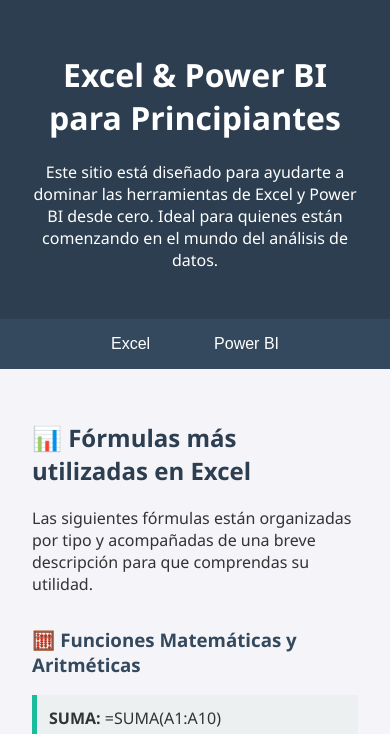
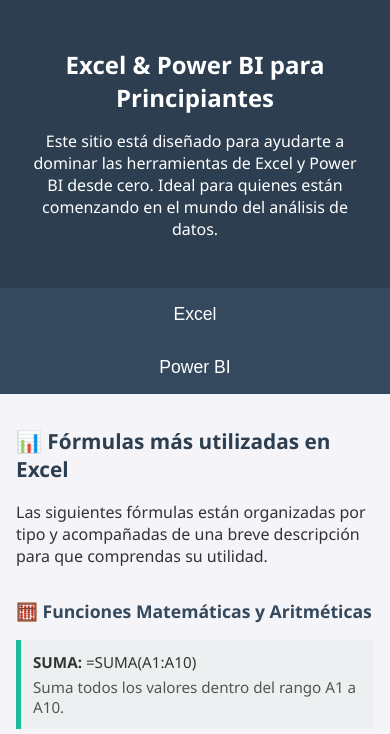
Before and after one commit to edumty/excel-powerbimty, a plain HTML site: page index.html in a window 390 px wide. Shown: the top 734 px of the page. Drawn offline with Linux system fonts and the light colour scheme.

Commit message:
Update index.html

```diff
--- a/index.html
+++ b/index.html
@@ -85,6 +85,42 @@
       from { opacity: 0; transform: translateY(10px); }
       to { opacity: 1; transform: translateY(0); }
     }
+
+@media (max-width: 600px) {
+  nav {
+    flex-direction: column;
+  }
+
+  nav button {
+    width: 100%;
+    text-align: center;
+    padding: 1rem;
+    font-size: 1.1rem;
+  }
+
+  .section {
+    padding: 1rem;
+  }
+
+  h1 {
+    font-size: 1.5rem;
+  }
+
+  h2 {
+    font-size: 1.3rem;
+  }
+
+  h3 {
+    font-size: 1.1rem;
+  }
+
+  ul li {
+    font-size: 0.95rem;
+  }
+}
+
+
+
   </style>
 </head>
 <body>
```
